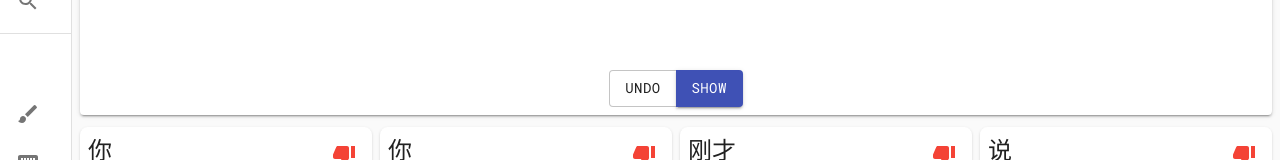
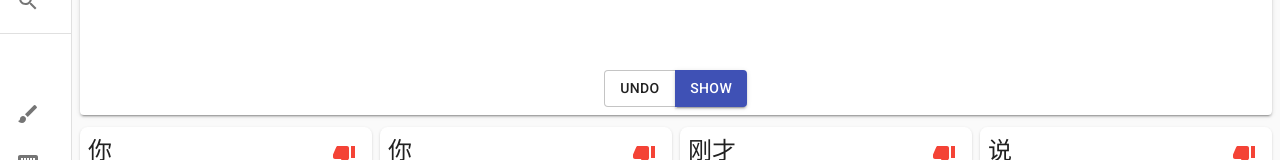
Before and after one commit to xavier-taylor/infinite-input, a React (Create React App) app in the folder webapp/: page / in a window 1280 px wide. Shown: the part 192-352 px from the top of the page. Built offline with nearby package versions, Linux system fonts and the light colour scheme.

Commit message:
made buttons the same size with nicer font. removed mono

```diff
--- a/webapp/public/index.html
+++ b/webapp/public/index.html
@@ -18,10 +18,6 @@
     -->
     <link rel="manifest" href="%PUBLIC_URL%/manifest.json" />
     <link rel="preconnect" href="https://fonts.gstatic.com" />
-    <link
-      href="https://fonts.googleapis.com/css2?family=Roboto+Mono&display=swap"
-      rel="stylesheet"
-    />
     <link
       rel="stylesheet"
       href="https://fonts.googleapis.com/css?family=Roboto:300,400,500,700&display=swap"
--- a/webapp/src/Components/Study.tsx
+++ b/webapp/src/Components/Study.tsx
@@ -139,7 +139,8 @@ const useStyles = makeStyles((theme: Theme) =>
       fontFamily: "'Noto Serif SC', serif",
     },
     buttonGroupGrouped: {
-      fontFamily: "'Roboto Mono', monospace",
+      // fontFamily: "'Roboto Mono', monospace",
+      width: '50%', // works for 2 buttons with similar length labels
     },
     cardActionRoot: {
       justifyContent: 'center',
```
